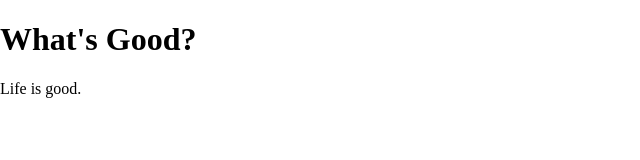
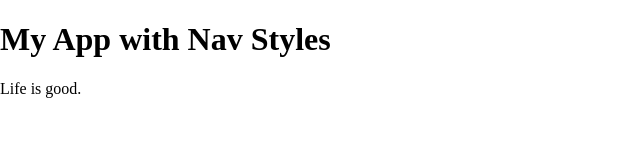
Before and after one commit to KatanaHaley/test_repo, a plain HTML site: page index.html in a window 1280 px wide. Shown: the whole page, without its empty margins (0-640 px from the left). Drawn offline with nearby package versions, Linux system fonts and the light colour scheme.

Commit message:
added css file and modified index.html

```diff
--- a/index.html
+++ b/index.html
@@ -4,8 +4,9 @@
 	<meta charset="utf-8">
 	<meta name="viewport" content="width=device-width">
 	<title>Coffee Fun</title>
+	<link rel="stylesheet" href="nav.css">
 	<link href="https://cdnjs.cloudflare.com/ajax/libs/normalize/8.0.1/normalize.min.css" rel="stylesheet" type="text/css" /><head>
-<h1>What's Good?</h1>
+<h1>My App with Nav Styles</h1>
 </head>
 <body>Life is good.
 </body>
```
